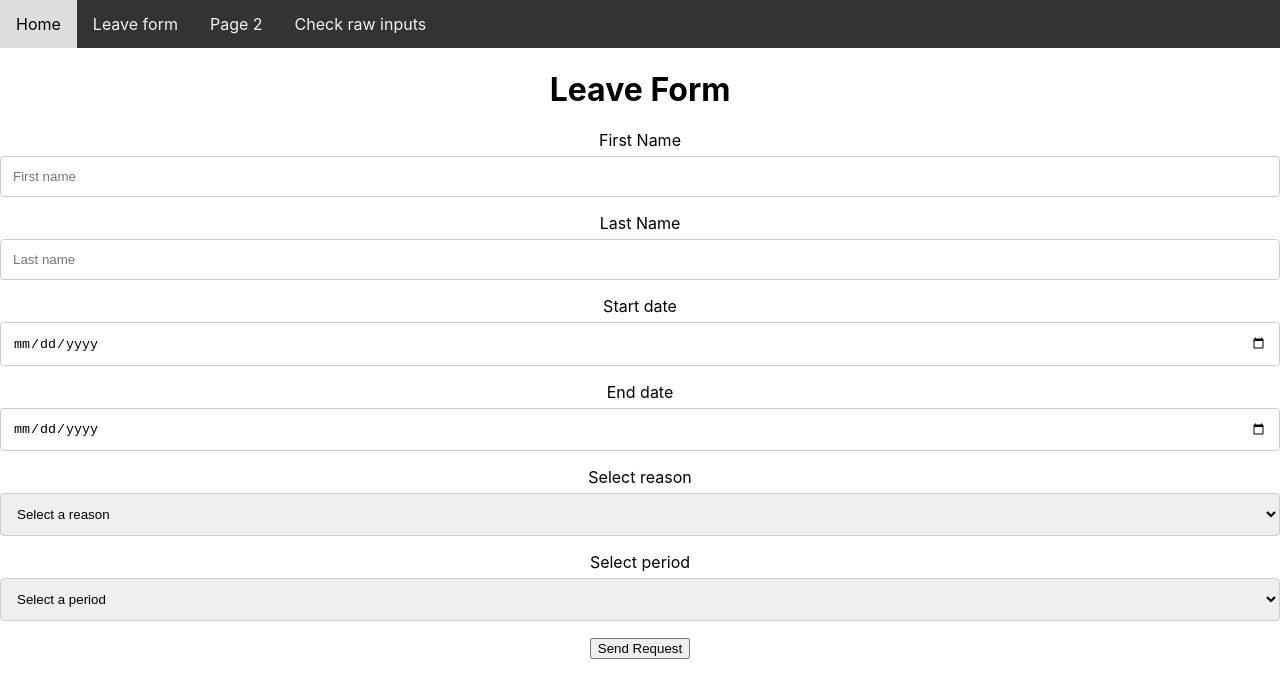
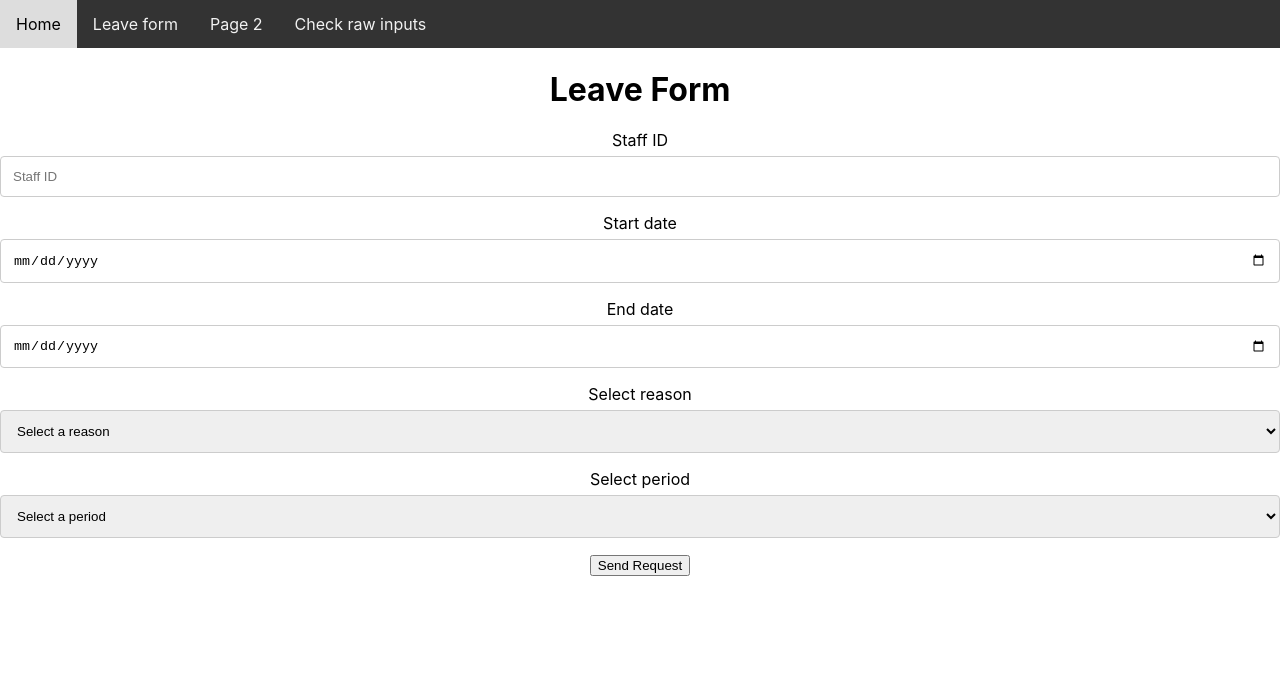
Before and after one commit to TienDatHo/leave-management, a React (Create React App) app in the folder client/: page / in a window 1280 px wide. Shown: the top 698 px of the page. Built offline with nearby package versions, Linux system fonts and the light colour scheme; no server answers.

Commit message:
Modularised

```diff
--- a/client/src/components/LeaveForm.js
+++ b/client/src/components/LeaveForm.js
@@ -4,8 +4,7 @@ import '../stylesheets/navbar.css';
 import '../stylesheets/leave_form.css';
 function LeaveForm() {
 
-    const [FirstName, setFirstName] = useState('');
-    const [LastName, setLastName] = useState('');
+    const [StaffID, setStaffID] = useState('');
     const [StartDate, setStartDate] = useState('');
     const [EndDate, setEndDate] = useState('');
     const [Reason, setReason] = useState('');
@@ -20,7 +19,7 @@ function LeaveForm() {
     }, []);
 
     const sendRequest = () => {
-        Axios.post('http://localhost:3001/request', {FirstName: FirstName, LastName: LastName, StartDate: StartDate, EndDate: EndDate, Reason: Reason, Period: Period,
+        Axios.post('http://localhost:3001/request', {StaffID: StaffID, StartDate: StartDate, EndDate: EndDate, Reason: Reason, Period: Period,
         }).then(()=> {
             alert("Request sent");
         });
@@ -38,11 +37,8 @@ function LeaveForm() {
             <div className={"form"}>
                 <h1>Leave Form</h1>
 
-                <label htmlFor="FirstName">First Name</label>
-                <input type="text" id="FirstName" name="FirstName" placeholder="First name" required onChange={(e) => {setFirstName(e.target.value)}} />
-
-                <label htmlFor="LastName">Last Name</label>
-                <input type="text" id="LastName" name="LastName" placeholder="Last name" required onChange={(e) => {setLastName(e.target.value)}} />
+                <label htmlFor="StaffID">Staff ID</label>
+                <input type="text" id="StaffID" name="StaffID" placeholder="Staff ID" required onChange={(e) => {setStaffID(e.target.value)}} />
 
                 <label htmlFor="StartDate">Start date</label>
                 <input type="date" id="StartDate" name="StartDate" placeholder="Start Date" required onChange={(e) => {setStartDate(e.target.value)}} />
```
Also changed, not shown: 1 other file (tests, documents, lock files or other folders).
